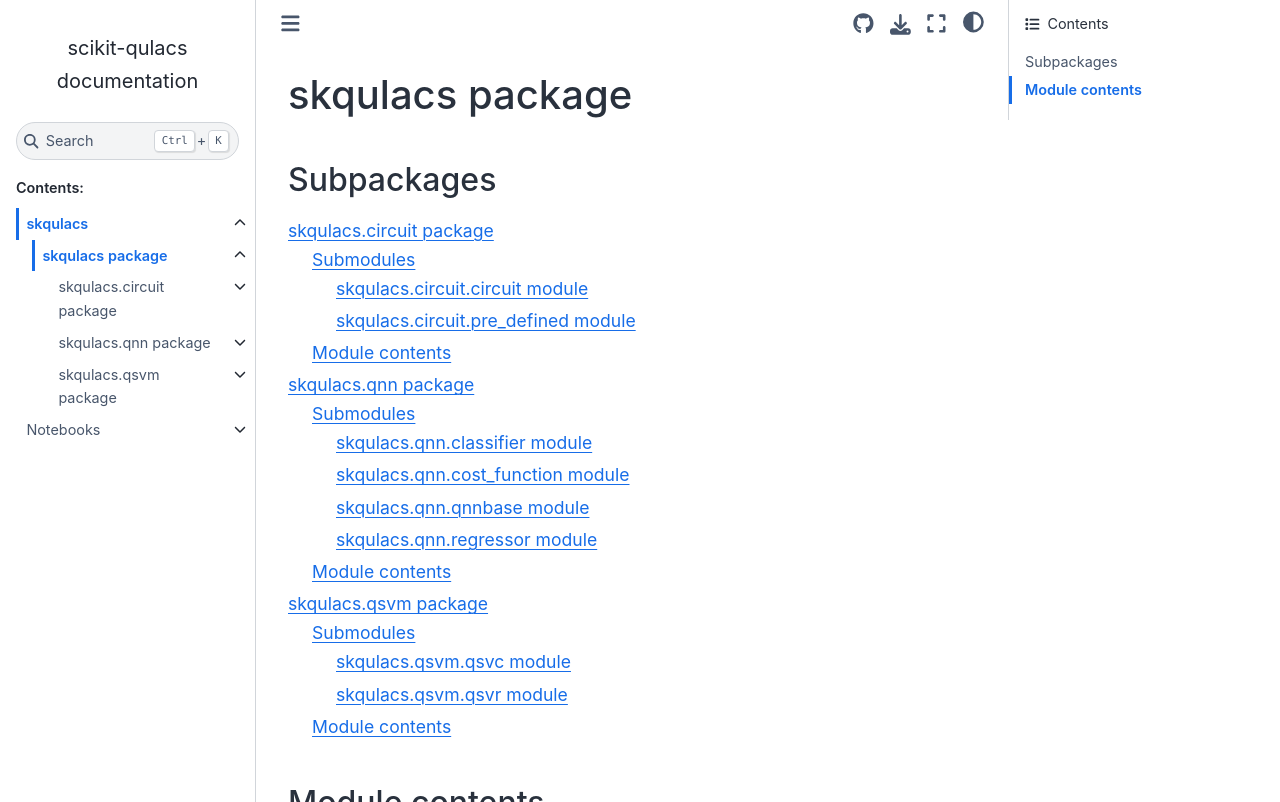
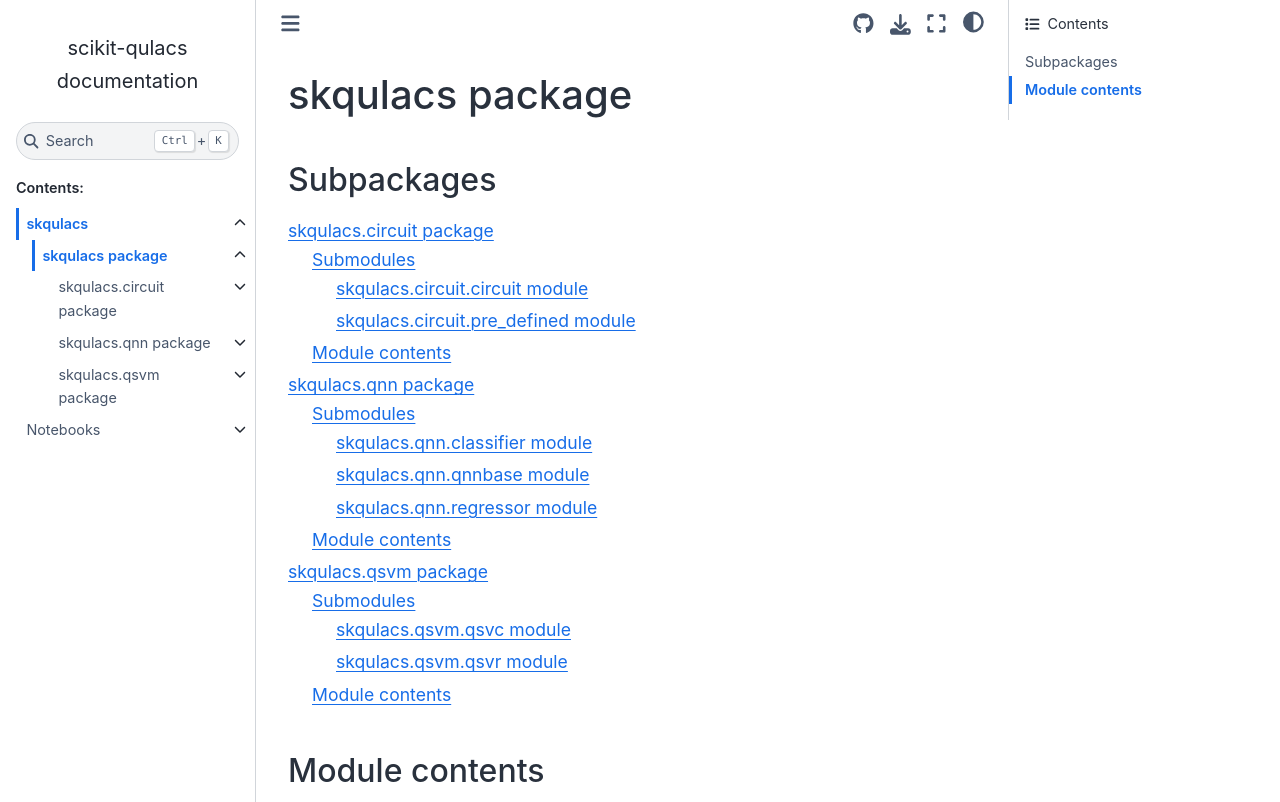
Before and after one commit to Qulacs-Osaka/scikit-qulacs, a Sphinx documentation site: the page built from doc/source/skqulacs.rst, in a window 1280 px wide and 1080 px high, cut to the strip 0-802 px from the top of the window. Built offline with Sphinx 7.4.7 and the Sphinx Book theme 1.1.4, drawn with Linux system fonts in a browser that asks for light colours.

Commit message:
Remove unimplemented item from doc

```diff
--- a/doc/source/skqulacs.qnn.cost_function.rst
+++ /dev/null
@@ -1,7 +0,0 @@
-skqulacs.qnn.cost\_function module
-==================================
-
-.. automodule:: skqulacs.qnn.cost_function
-   :members:
-   :undoc-members:
-   :show-inheritance:
--- a/doc/source/skqulacs.qnn.rst
+++ b/doc/source/skqulacs.qnn.rst
@@ -8,7 +8,6 @@ Submodules
    :maxdepth: 4
 
    skqulacs.qnn.classifier
-   skqulacs.qnn.cost_function
    skqulacs.qnn.qnnbase
    skqulacs.qnn.regressor
 
```
